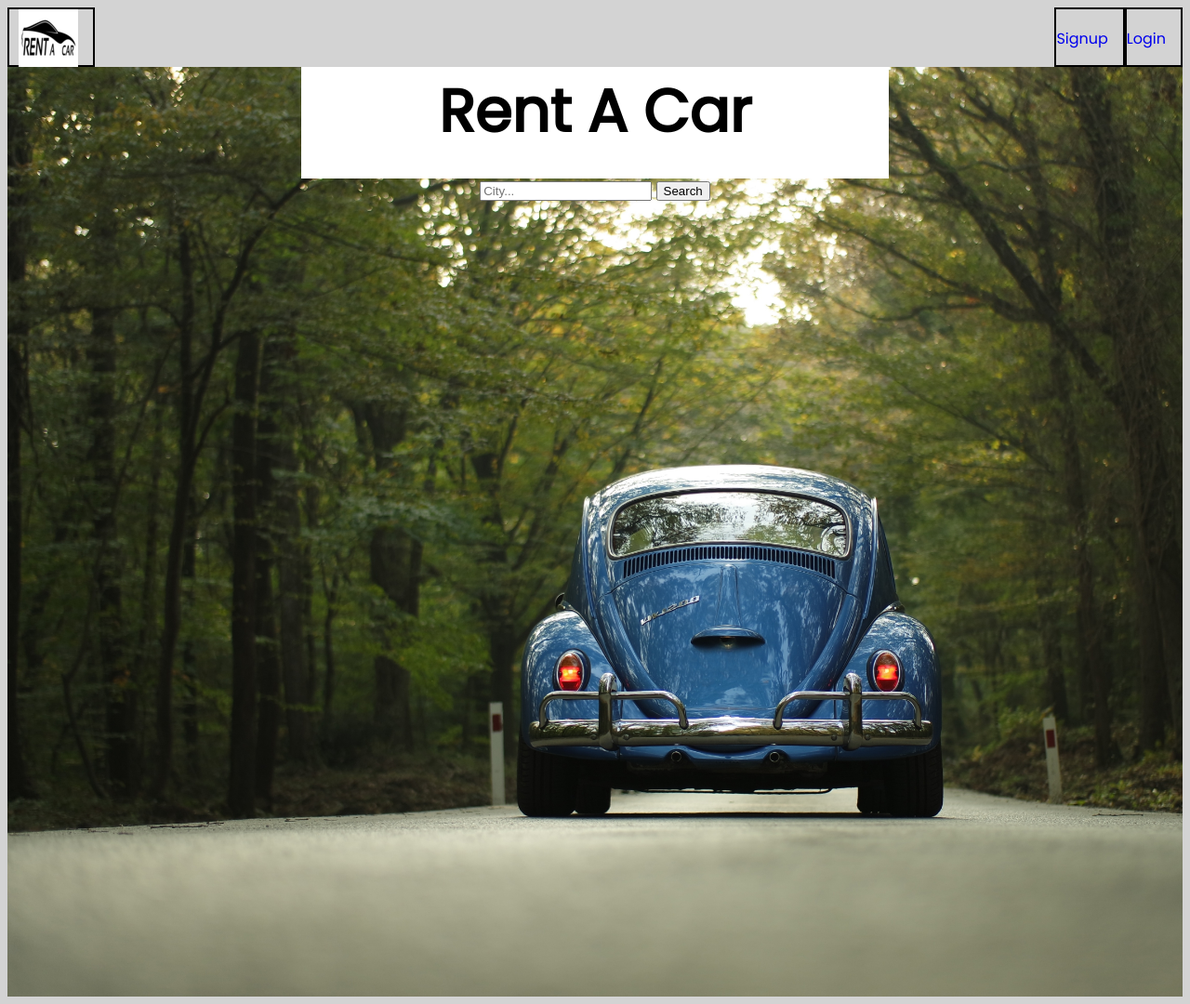
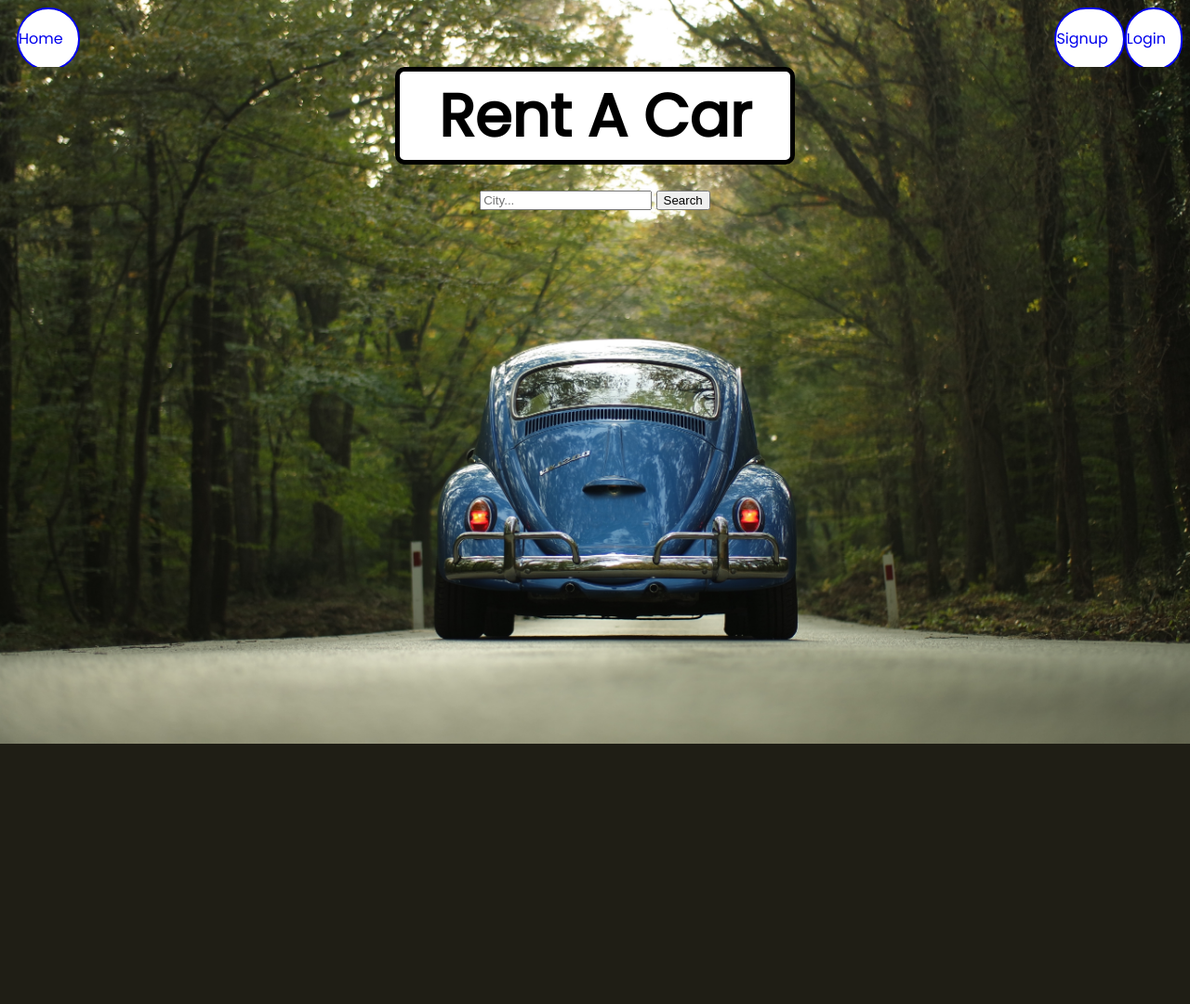
Before and after one commit to campbell-lucas/rent_a_car, a Django app: page / in a window 1280 px wide. Shown: the whole page at 93% size. After the commit the page ends 800 px from the top, so only its background shows below. Run offline with Django 4.2, Linux system fonts and the light colour scheme; parts of the project's set-up code (start-up, migrations or seed data) failed here and were passed over.

Commit message:
edited main.css for more visual stuff, edited the landing-page.html file and edited navbar

```diff
--- a/home/templates/home/landing-page.html
+++ b/home/templates/home/landing-page.html
@@ -7,10 +7,8 @@
 
 {% block container %}
     <div class="backdrop">
-        <div class="title-container">
-            <h1 class="title">Rent A Car</h1>
+        <h1 class="title">Rent A Car</h1>
             <br>
-        </div>
         <div class="search-box">
             <form action="{% url 'home:car-search' %}" method="get">
                 <label for="city-search">
--- a/static/styles/main.css
+++ b/static/styles/main.css
@@ -1,7 +1,9 @@
 
 body {
     font-family: 'Poppins', sans-serif;
-    background-color: lightgray;
+    background: url("/static/images/car-forest.jpg") no-repeat;
+    background-size: cover;
+    position: relative;
 }
 
 h1 {
@@ -27,12 +29,10 @@ nav ul {
     padding: 0;
     max-height: 4em;
     display: flex;
-    background-color: lightgray;
 }
 nav ul li {
     display: inline-block;
     list-style-type: none;
-    border: 2px solid;
 
 }
 
@@ -41,6 +41,9 @@ nav ul li a {
     line-height: 4em;
     padding-right: 1em;
     text-decoration: none;
+    border: 2px solid;
+    border-radius: 50px;
+    background-color: white;
 }
 
 nav ul li:first-child {
@@ -71,22 +74,19 @@ nav ul li:first-child {
 
 }
 
-.backdrop {
-    height: 1000px;
-    background: url("/static/images/car-forest.jpg") no-repeat;
-    background-size: cover;
-    position: relative;
-}
-
-div .title-container {
-    background-color: white;
-    position: center;
-    margin-left: 25%;
-    margin-right: 25%;
-}
+/*.backdrop {*/
+/*    height: 1000px;*/
+/*    background: url("/static/images/car-forest.jpg") no-repeat;*/
+/*    background-size: cover;*/
+/*    position: relative;*/
+/*}*/
 
 .title {
     font-size: 64px;
     text-align: center;
-    padding: 0;
+    border: 5px solid;
+    border-radius: 10px;
+    background-color: white;
+    margin-left: 33%;
+    margin-right: 33%;
 }
--- a/templates/partials/navbar.html
+++ b/templates/partials/navbar.html
@@ -2,7 +2,7 @@
 <nav class="navbar">
     <ul>
         <li>
-            <a href="/"><img src="{% static 'images/rent_a_car2_1_64x64.png' %}" alt="rent-a-car-logo" id="logo"></a>
+            <a href="/">Home</a>
         </li>
         {% if not user.is_authenticated %}
         <li>
```
